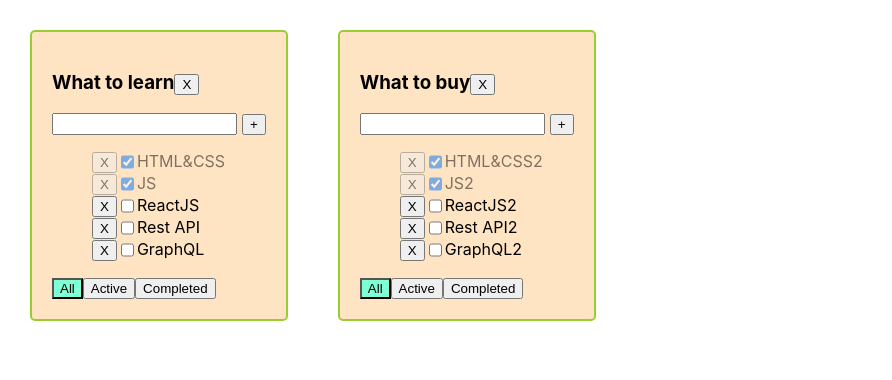
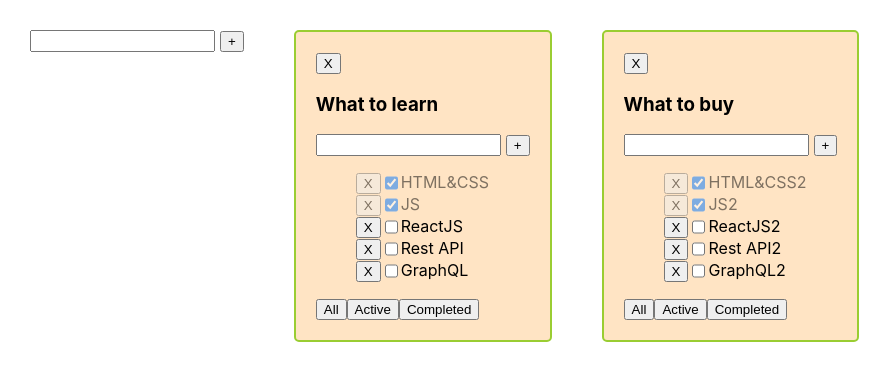
Before and after one commit to Diana-Balaban98/TaskMaster_Pro, a React (Create React App) app: page / in a window 1280 px wide. Shown: the top 380 px of the page, without its empty margins (0-892 px from the left). Built offline with nearby package versions, Linux system fonts and the light colour scheme.

Commit message:
unique EditableSpan and AddTaskForm

```diff
--- a/src/App.tsx
+++ b/src/App.tsx
@@ -2,6 +2,7 @@ import React, {useState} from 'react';
 import './App.css';
 import {TaskType, Todolist} from "./TodoList";
 import {v1} from "uuid"
+import {AddItemForm} from "./components/AddItemForm";
 
 
 export type FilterValuesType = "all" | "completed" | "active"
@@ -18,28 +19,14 @@ type TaskAssocType = {
 
 const App = () => {
 
-    // const [tasks, setTasks] = useState<Array<TaskType>>( [
-    //     {id: v1(), title: "CSS", isDone: true},
-    //     {id: v1(), title: "JS", isDone: true},
-    //     {id: v1(), title: "React", isDone: false},
-    //     {id: v1(), title: "Node.js", isDone: true},
-    //     {id: v1(), title: "React Native", isDone: false},
-    //     {id: v1(), title: "Redux", isDone: false},
-    // ])
-
     const addTasks = (todolistId: string, title: string) => {
-        let newTask = {id: v1(), title: title, isDone: false}
-        setTasks({...tasks, [todolistId]: [newTask, ...tasks[todolistId]]})
-        // setTasks([newTask, ...tasks])
+        let newTask = {id: v1(), title: title, isDone: false};
+        setTasks({...tasks, [todolistId]: [newTask, ...tasks[todolistId]]});
     }
 
-    function removeTask(todolistId: string, taskId: string) {
-        setTasks({...tasks, [todolistId]: tasks[todolistId].filter(el => el.id !== taskId)})
-        // let filteredTasks = tasks.filter(t => t.id !== id)
-        // setTasks(filteredTasks);
+    const removeTask = (todolistId: string, taskId: string) => {
+        setTasks({...tasks, [todolistId]: tasks[todolistId].filter(el => el.id !== taskId)});
     }
-
-    // let [filter, setFilter] = useState<FilterValuesType>("all")
 
     let todolistID1 = v1();
     let todolistID2 = v1();
@@ -47,9 +34,9 @@ const App = () => {
     let [todolists, setTodolists] = useState<TodolistType[]>([
         {id: todolistID1, title: 'What to learn', filter: 'all'},
         {id: todolistID2, title: 'What to buy', filter: 'all'},
-    ])
+    ]);
 
-    let [tasks, setTasks] = useState({
+    let [tasks, setTasks] = useState<TaskAssocType>({
         [todolistID1]: [
             {id: v1(), title: "HTML&CSS", isDone: true},
             {id: v1(), title: "JS", isDone: true},
@@ -66,37 +53,57 @@ const App = () => {
         ]
     });
 
+    const updateTask = (todolistId: string, taskId: string, updateTitle: string) => {
+        setTasks({
+            ...tasks, [todolistId]: tasks[todolistId].map(t => {
+                return t.id === taskId ? {...t, title: updateTitle} : t
+            })
+        });
+    };
+
+    const updateTodolist = (todolistId: string, updateTitle: string) => {
+        setTodolists(todolists.map(el => el.id === todolistId ? {...el, title: updateTitle} : el));
+    };
 
     const changeStatus = (todolistId: string, taskId: string, checkedValue: boolean) => {
         setTasks({
             ...tasks,
             [todolistId]: tasks[todolistId].map(el => el.id === taskId ? {...el, isDone: checkedValue} : el)
-        })
-        // setTasks(tasks.map(el => el.id === taskId ? {...el, isDone: checkedValue} : el))
-    }
+        });
+    };
 
-    function changeFilter(todolistId: string, value: FilterValuesType) {
-        setTodolists(todolists.map(el => el.id === todolistId ? {...el, filter: value} : el))
-        // setFilter(value)
+    const changeFilter = (todolistId: string, value: FilterValuesType) => {
+        setTodolists(todolists.map(el => el.id === todolistId ? {...el, filter: value} : el));
     }
 
     const removeTodolist = (todolistId: string) => {
-        setTodolists(todolists.filter(el => el.id !== todolistId))
-        delete tasks[todolistId]
+        setTodolists(todolists.filter(el => el.id !== todolistId));
+        delete tasks[todolistId];
     }
 
+    const addTodolist = (newTitle: string) => {
+        const newTodo: TodolistType = {id: v1(), title: newTitle, filter: "all"};
+        setTodolists([...todolists, newTodo]);
+        setTasks({
+            ...tasks, [newTodo.id]: [
+                {id: v1(), title: "Milk", isDone: true},
+                {id: v1(), title: "Bread", isDone: true},
+            ]
+        });
+    }
 
     return (
         <div className="App">
+            <AddItemForm callBack={addTodolist}/>
             {todolists.map(el => {
                 let taskForTodolist = tasks[el.id];
 
                 if (el.filter === "completed") {
-                    taskForTodolist = tasks[el.id].filter(t => t.isDone === true)
+                    taskForTodolist = tasks[el.id].filter(t => t.isDone === true);
                 }
 
                 if (el.filter === "active") {
-                    taskForTodolist = tasks[el.id].filter(t => t.isDone === false)
+                    taskForTodolist = tasks[el.id].filter(t => t.isDone === false);
                 }
 
                 return <Todolist
@@ -110,6 +117,8 @@ const App = () => {
                     changeStatus={changeStatus}
                     filter={el.filter}
                     removeTodolist={removeTodolist}
+                    updateTask={updateTask}
+                    updateTodolist={updateTodolist}
                 />
             })}
         </div>
--- a/src/TodoList.tsx
+++ b/src/TodoList.tsx
@@ -2,6 +2,8 @@ import React, {ChangeEvent, useState} from "react";
 import {FilterValuesType} from "./App";
 import {Button} from "./components/Button";
 import s from "./Todolist.module.css"
+import {AddItemForm} from "./components/AddItemForm";
+import {EditableSpan} from "./components/EditableSpan";
 
 
 export type TaskType = {
@@ -20,88 +22,68 @@ type TodolistPropsType = {
     changeStatus: (todolistId: string, taskId: string, checkedValue: boolean) => void
     filter: FilterValuesType
     removeTodolist: (todolistId: string) => void
+    updateTask: (todolistId: string, taskId: string, updateTitle: string) => void
+    updateTodolist: (todolistId: string, updateTitle: string) => void
 }
 
-export const Todolist = (props: TodolistPropsType) => {
-
-    const [newTask, setNewTask] = useState<string>("")
-    const [error, setError] = useState<string | boolean>("")
-    const [buttonName, setButtonName] = useState<FilterValuesType>("all")
-
-    const onChangeInputHandler = (event: ChangeEvent<HTMLInputElement>) => {
-        setError(false)
-        setNewTask(event.currentTarget.value)
-    }
+export const Todolist = ({todolistId, title, updateTodolist, removeTodolist, removeTask, updateTask, tasks, addTasks, ...restProps}: TodolistPropsType) => {
+    const [buttonName, setButtonName] = useState<FilterValuesType>("all");
 
     const removeHandler = (filter: FilterValuesType) => {
-        props.changeFilter(props.todolistId, filter)
-        setButtonName(filter)
-    }
-
-    const onClickHandler = () => {
-        if (newTask.trim() !== "") {
-            props.addTasks(props.todolistId, newTask.trim())
-            setNewTask("")
-        } else {
-            setError("Title is required")
-        }
-    }
-
-    const onKeyPressHandler = (event: React.KeyboardEvent<HTMLInputElement>) => {
-        if (event.key === "Enter") {
-            onClickHandler()
-        }
+        restProps.changeFilter(todolistId, filter)
+        setButtonName(filter);
     }
 
     const removeTaskHandler = (ID: string) => {
-        props.removeTask(props.todolistId, ID)
+       removeTask(todolistId, ID);
     }
 
     const changeStatusHandler = (e: ChangeEvent<HTMLInputElement>, id: string) => {
-        props.changeStatus(props.todolistId, id, e.currentTarget.checked)
+        restProps.changeStatus(todolistId, id, e.currentTarget.checked);
     }
 
-    const mappedTasks = props.tasks.map((task, index) => {
+    const mappedTasks = tasks.map((task, index) => {
 
         return <li className={task.isDone ? s.isDone : ""} style={{display: "flex"}} key={index}>
             <Button name={"X"} callBack={() => removeTaskHandler(task.id)}/>
-            <input value={newTask} type="checkbox" checked={task.isDone}
+            <input type="checkbox" checked={task.isDone}
                    onChange={(e) => changeStatusHandler(e, task.id)}/>
-            <span>{task.title}</span>
+            {/*<span>{task.title}</span>*/}
+            <EditableSpan oldTitle={task.title} callBack={(updateTitle: string) => updateTask(todolistId, task.id, updateTitle)}/>
         </li>
     })
 
     const removeTodolistHandler = () => {
-        props.removeTodolist(props.todolistId)
+        removeTodolist(todolistId);
     }
+
+    const addTaskHandler = (title: string) => {
+        addTasks(todolistId, title);
+    }
+
+    const updateTodolistHandler = (updateTitle: string) => {
+            updateTodolist(todolistId, updateTitle);
+    }
+
 
     return (
         <div className="todolist">
+            <button onClick={removeTodolistHandler}>X</button>
             <h3>
-                {props.title}
-                <button onClick={removeTodolistHandler}>X</button>
+                <EditableSpan oldTitle={title} callBack={updateTodolistHandler}/>
             </h3>
             <div style={{display: "flex"}}>
-                <input className={error ? s.error : ""} style={{marginRight: "5px"}} value={newTask}
-                       onChange={onChangeInputHandler} onKeyPress={onKeyPressHandler}/>
-                <Button name={"+"} callBack={onClickHandler}/>
+                <AddItemForm callBack={addTaskHandler} />
             </div>
-            {error && <div className={s.errorMessage}>{error}</div>}
             <ul>
                 {
                     mappedTasks
                 }
             </ul>
-            <div>
-                <button className={buttonName === "all" ? s.activeFilter : ""}
-                        onClick={() => removeHandler("all")}>All
-                </button>
-                <button className={buttonName === "active" ? s.activeFilter : ""}
-                        onClick={() => removeHandler("active")}>Active
-                </button>
-                <button className={buttonName === "completed" ? s.activeFilter : ""}
-                        onClick={() => removeHandler("completed")}>Completed
-                </button>
+            <div style={{display: "flex"}}>
+                <Button className={buttonName === "all" ? s.activeFilter : ""} name="All" callBack={() => removeHandler("all")}/>
+                <Button className={buttonName === "active" ? s.activeFilter : ""} name="Active" callBack={() => removeHandler("active")}/>
+                <Button className={buttonName === "completed" ? s.activeFilter : ""} name="Completed" callBack={() => removeHandler("completed")}/>
             </div>
         </div>
     )
--- /dev/null
+++ b/src/components/AddItemForm.tsx
@@ -0,0 +1,47 @@
+import React, {ChangeEvent, useState} from 'react';
+import s from "../Todolist.module.css";
+import {Button} from "./Button";
+
+
+type AddItemFormPropsType = {
+    callBack: (title: string) => void
+}
+
+export const AddItemForm = (props: AddItemFormPropsType) => {
+    const [newTask, setNewTask] = useState<string>("")
+    const [error, setError] = useState<string | boolean>("")
+
+
+    const onClickHandler = () => {
+        if (newTask.trim() !== "") {
+            props.callBack(newTask.trim())
+            setNewTask("")
+        } else {
+            setError("Title is required")
+        }
+    }
+
+    const onChangeInputHandler = (event: ChangeEvent<HTMLInputElement>) => {
+        setError(false)
+        setNewTask(event.currentTarget.value)
+    }
+
+
+    const onKeyPressHandler = (event: React.KeyboardEvent<HTMLInputElement>) => {
+        if (event.key === "Enter") {
+            onClickHandler()
+        }
+    }
+
+
+    return (
+        <div>
+            <div style={{display: "flex"}}>
+                <input className={error ? s.error : ""} style={{marginRight: "5px"}} value={newTask}
+                       onChange={onChangeInputHandler} onKeyPress={onKeyPressHandler}/>
+                <Button name={"+"} callBack={onClickHandler}/>
+            </div>
+            {error && <div className={s.errorMessage}>{error}</div>}
+        </div>
+    );
+};
--- a/src/components/Button.tsx
+++ b/src/components/Button.tsx
@@ -3,6 +3,7 @@ import React from 'react';
 type ButtonPropsType = {
     name: string
     callBack: () => void
+    className?: string
 }
 
 export const Button = (props: ButtonPropsType) => {
--- /dev/null
+++ b/src/components/EditableSpan.tsx
@@ -0,0 +1,36 @@
+import React, {ChangeEvent, useState} from 'react';
+import {Simulate} from "react-dom/test-utils";
+import input = Simulate.input;
+
+type EditableSpanPropsType = {
+    oldTitle: string
+    callBack: (updateTitle: string) => void
+}
+
+export const EditableSpan = ({oldTitle, callBack}: EditableSpanPropsType) => {
+    const [edit, setEdit] = useState<boolean>(false)
+
+    const editFoo = () => {
+        setEdit(!edit)
+    }
+
+    const [updateTitle, setUpdateTitle] = useState<string>(oldTitle)
+
+    const onChangeInputHandler = (event: ChangeEvent<HTMLInputElement>) => {
+        setUpdateTitle(event.currentTarget.value)
+    }
+
+    const addTaskHandler = () => {
+        callBack(updateTitle)
+    }
+
+    return (
+        <>
+            {edit ?
+                <input onChange={onChangeInputHandler} value={updateTitle} onBlur={editFoo} autoFocus/>
+                :
+                <span onDoubleClick={editFoo} onClick={addTaskHandler}>{oldTitle}</span>
+            }
+        </>
+    )
+}
```
